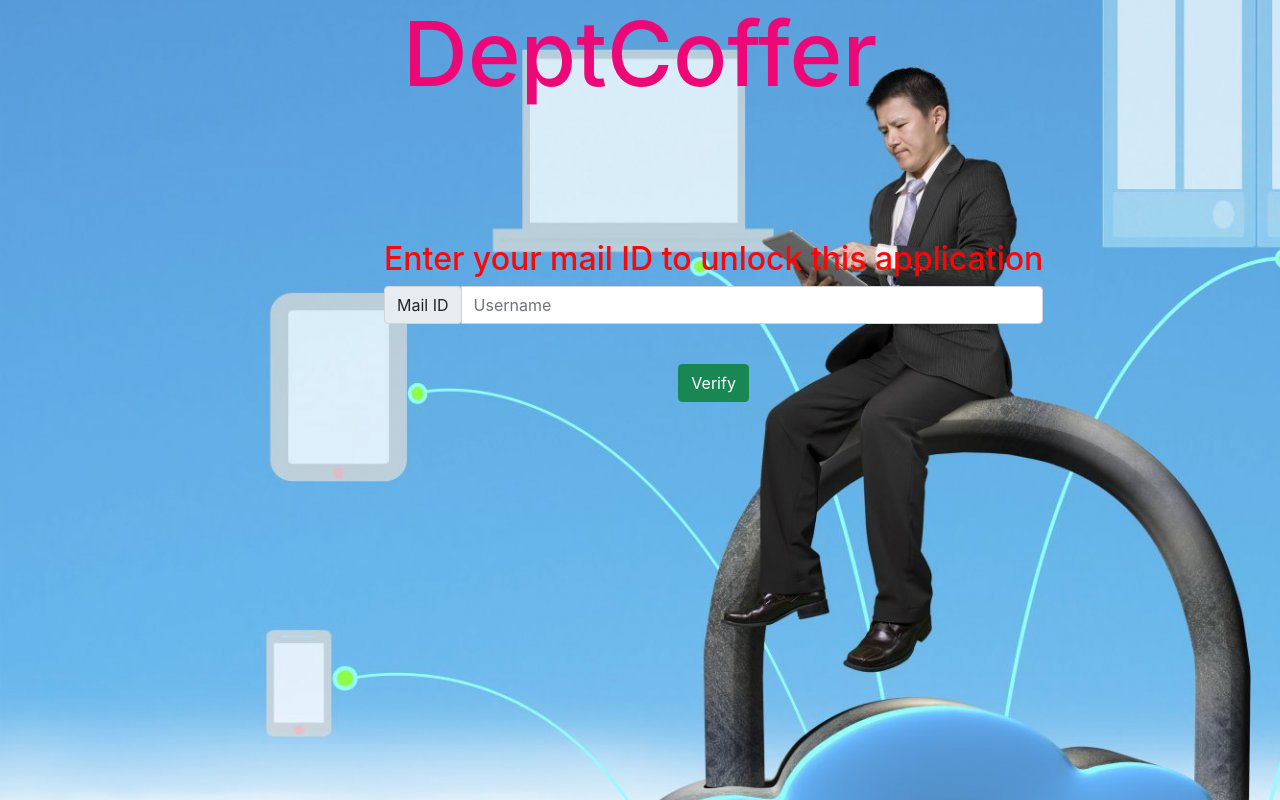
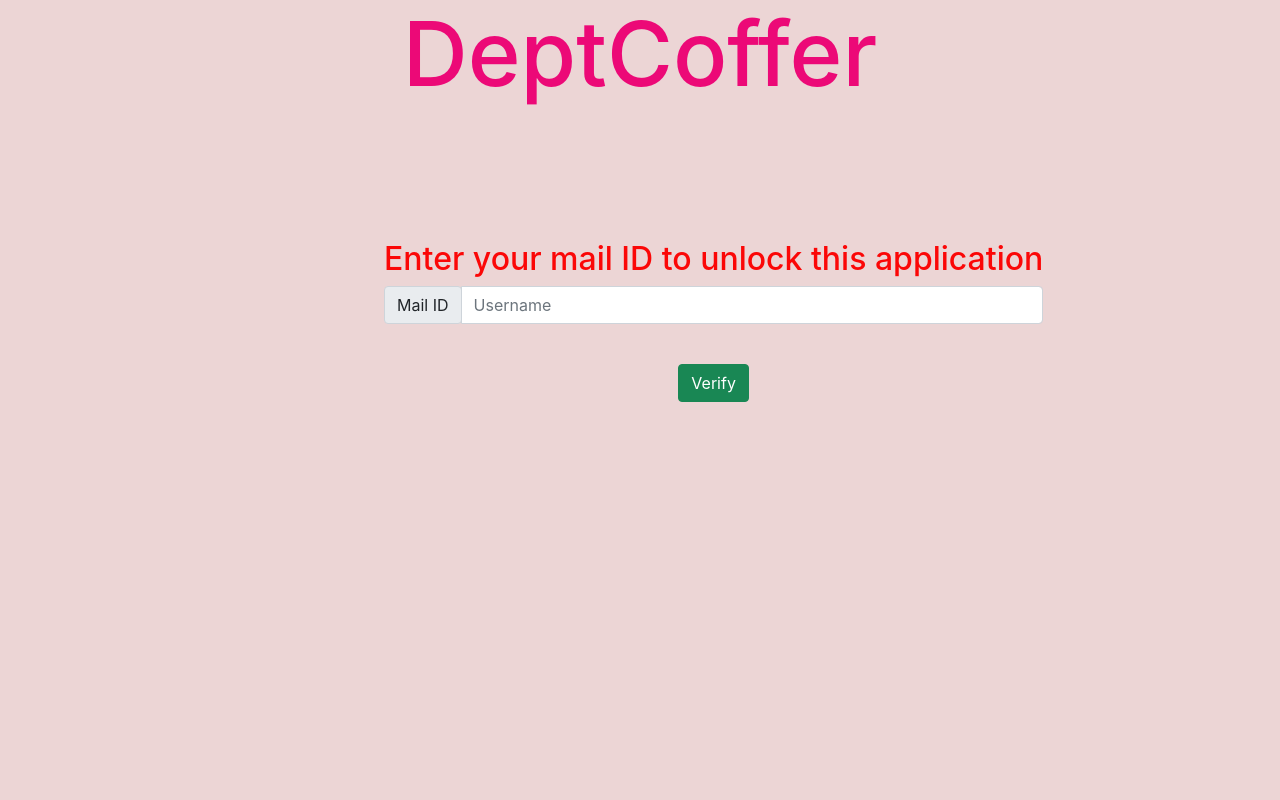
Before and after one commit to gokulrajalp/DeptCoffer, a React (Create React App) app: page / in a window 1280 px wide. Built offline with nearby package versions, Linux system fonts and the light colour scheme.

Commit message:
UI Developed

```diff
--- a/src/components/lock.css
+++ b/src/components/lock.css
@@ -1,5 +1,5 @@
 body{
-    background-image: url("data3.jpg");
+    background-color:rgb(236, 213, 213);
     background-repeat: no-repeat;
     background-size: stretch;
     /* background:rgb(227, 186, 166); */
--- a/src/components/user.css
+++ b/src/components/user.css
@@ -33,8 +33,10 @@
 
 #h12{
     color: rgba(255, 174, 0, 0.896);
+    text-decoration-color: darkgoldenrod;
 }
 
 .req{
     color: rgb(154, 9, 9);
+    text-decoration-color: brown;
 }
```
